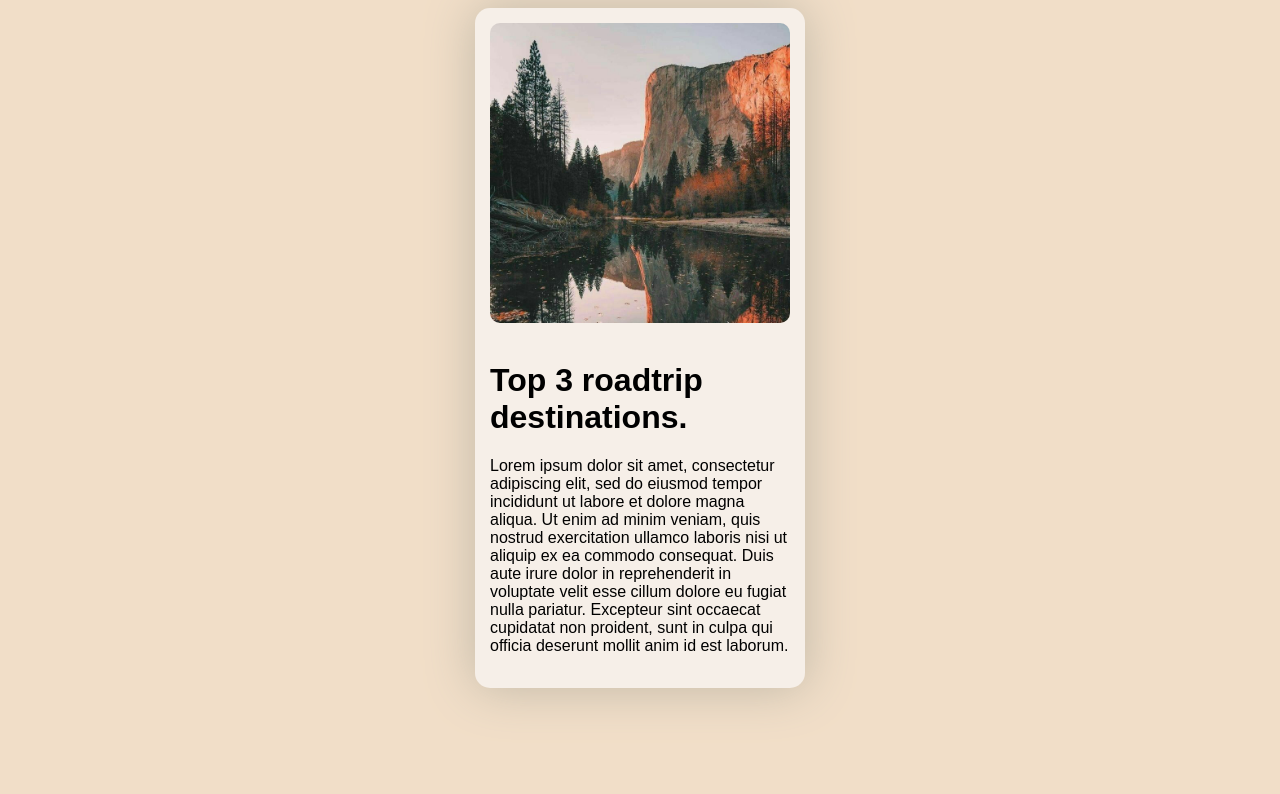
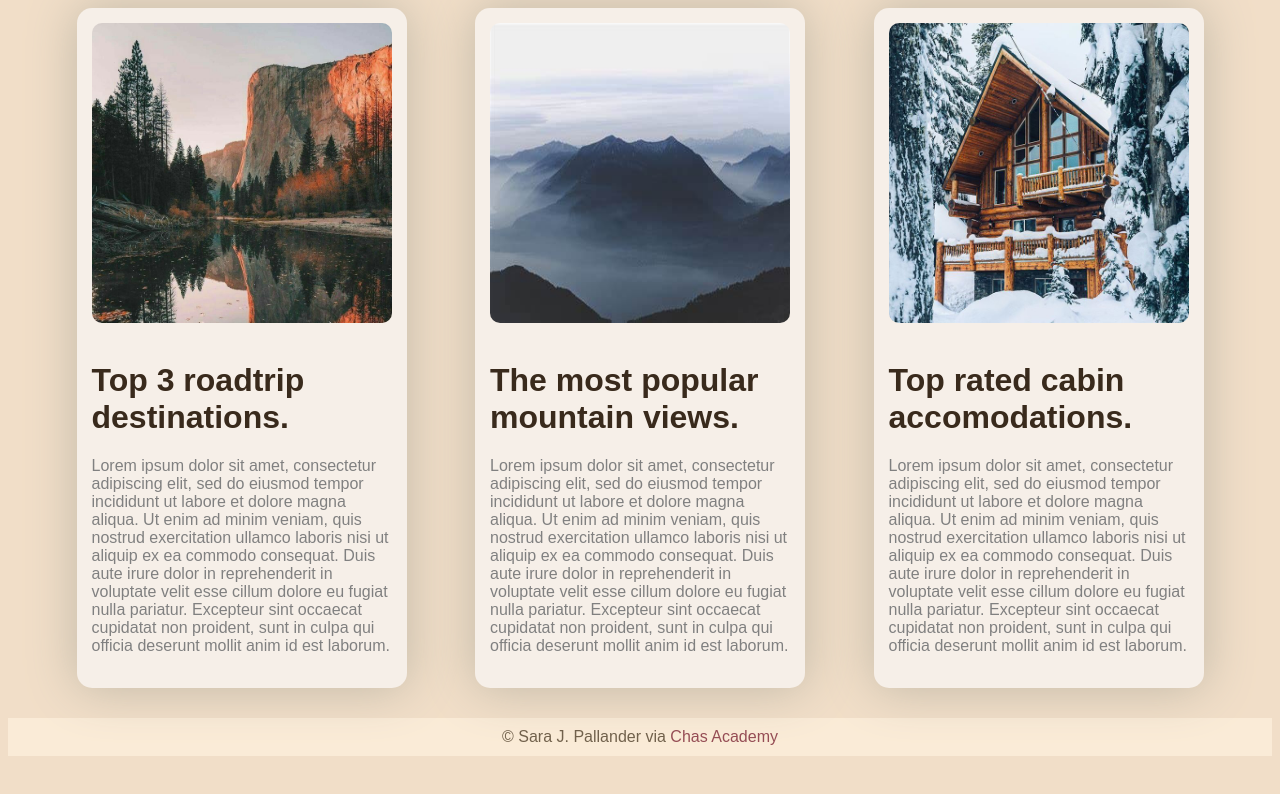
Before and after one commit to sara-jpallander/Cards, a plain HTML site: page index.html in a window 1280 px wide. Drawn offline with Linux system fonts and the light colour scheme.

Commit message:
added multiple cards and positioned with flexbox

```diff
--- a/css/style.css
+++ b/css/style.css
@@ -12,12 +12,10 @@ img {
 .card {
     height: 650px;
     width: 300px;
-    margin: 0 auto;
     background-color: rgb(246, 239, 232);
     padding: 15px;
     border-radius: 15px;
     box-shadow: 0 0 50px rgb(191, 183, 166);
-
 }
 
 .card:hover {
@@ -26,4 +24,34 @@ img {
 
 h1 {
     margin-top: 35px;
+    color: rgb(57, 42, 28);
 }
+
+p {
+    color: gray;
+}
+
+footer {
+    margin-top: 30px;
+    text-align: center;
+    background-color: antiquewhite;
+    padding: 10px;
+    color: rgb(113, 97, 76);
+}
+
+a {
+    text-decoration: none;
+    color: rgb(149, 77, 85)
+}
+
+a:hover {
+    color: rgb(255, 111, 135);
+}
+
+/*flexbox*/
+
+.container {
+    display: flex;
+    justify-content: space-evenly;
+    align-items: center;
+}
--- a/index.html
+++ b/index.html
@@ -11,15 +11,34 @@
     <!--En conatiner för kortet-->
     <div class="container">
         <!--En indelning för själva kortet-->
-        <div class="card">
+        <div class="card" name="card1">
                 <img src="./css/scene.jpg" alt="scenic view">
                 <!--Indelning för textstyckerna-->
-                <div class="text">
+                <div class="text" name="text-card1">
                     <h1>Top 3 roadtrip destinations.</h1>
                     <p>Lorem ipsum dolor sit amet, consectetur adipiscing elit, sed do eiusmod tempor incididunt ut labore et dolore magna aliqua. Ut enim ad minim veniam, quis nostrud exercitation ullamco laboris nisi ut aliquip ex ea commodo consequat. Duis aute irure dolor in reprehenderit in voluptate velit esse cillum dolore eu fugiat nulla pariatur. Excepteur sint occaecat cupidatat non proident, sunt in culpa qui officia deserunt mollit anim id est laborum.</p>
                 </div>
         </div>
+
+        <div class="card" name="card2">
+            <img src="./css/OIP.jpg" alt="Mountain view">
+            <div class="text" name="text-card2">
+                <h1>The most popular mountain views.</h1>
+                <p>Lorem ipsum dolor sit amet, consectetur adipiscing elit, sed do eiusmod tempor incididunt ut labore et dolore magna aliqua. Ut enim ad minim veniam, quis nostrud exercitation ullamco laboris nisi ut aliquip ex ea commodo consequat. Duis aute irure dolor in reprehenderit in voluptate velit esse cillum dolore eu fugiat nulla pariatur. Excepteur sint occaecat cupidatat non proident, sunt in culpa qui officia deserunt mollit anim id est laborum.</p>
+            </div>
+        </div>
+
+        <div class="card" name="card3">
+            <img src="./css/cabin.jpg" alt="Cabin with snow">
+            <div class="text" name="text-card2">
+                <h1>Top rated cabin accomodations.</h1>
+                <p>Lorem ipsum dolor sit amet, consectetur adipiscing elit, sed do eiusmod tempor incididunt ut labore et dolore magna aliqua. Ut enim ad minim veniam, quis nostrud exercitation ullamco laboris nisi ut aliquip ex ea commodo consequat. Duis aute irure dolor in reprehenderit in voluptate velit esse cillum dolore eu fugiat nulla pariatur. Excepteur sint occaecat cupidatat non proident, sunt in culpa qui officia deserunt mollit anim id est laborum.</p>
+            </div>
+        </div>
     </div>
 
 </body>
+<footer>
+    © Sara J. Pallander via <a href="http://www.chasacademy.se">Chas Academy</a>
+</footer>
 </html>
```
Also changed, not shown: css/OIP.jpg (added), css/cabin.jpg (added).
